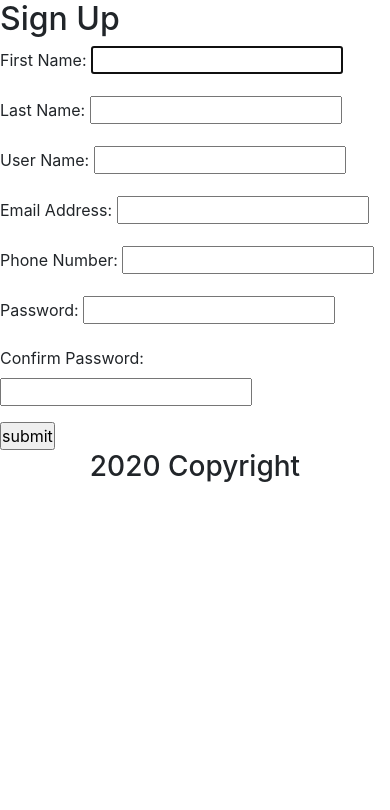
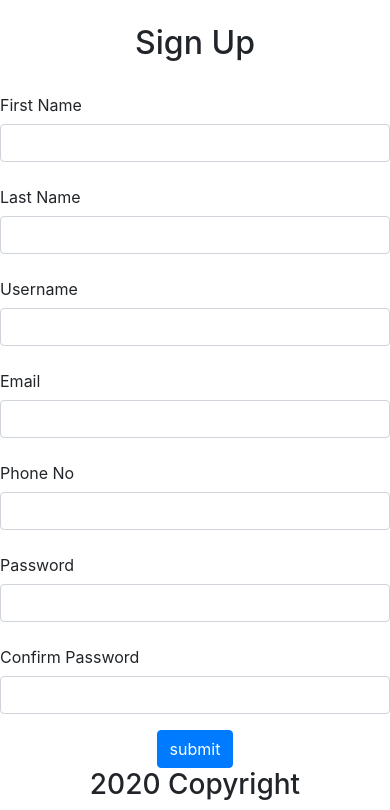
Before and after one commit to Osada97/class-management-system, a PHP site: page /signup.php in a window 390 px wide. Shown: the part 56-866 px from the top of the page. Before the commit the page ends 538 px from the top, so only its background shows below. Run offline with PHP 8.4, Linux system fonts and the light colour scheme; data that the repository does not hold is empty.

Commit message:
forms modified

```diff
--- a/signin.php
+++ b/signin.php
@@ -99,7 +99,7 @@
 	<div class="col-md-4"></div>
 	<div class="col-md-4">
 
-<form action="#" method="POST" >
+<form action="signin.php" method="POST" >
   <div class="form-group row">
     <label for="inputEmail3" class="col-sm-2 col-form-label">Email</label>
     <div class="col-sm-10">
--- a/signup.php
+++ b/signup.php
@@ -1,6 +1,6 @@
 <?php include('inc/header.php')?>
 <?php include ('inc/nav.php')?>
-<?php require_once("inc/connection.php"); ?>
+
 
 <?php
 
@@ -146,9 +146,10 @@
 </head>
 <body>
 
-    <div class="main_container">
+    <div class="container text-center mt-4">
 
         <h2>Sign Up</h2>
+    </div>
 
         <?php
 
@@ -161,38 +162,62 @@
             }
 
         ?>
+        <div class="row mt-4">
+            <div class="col-md-4"></div>
+            <div class="col-md-4 ">
+        <form action="signup.php" method="POST">
+            <div class="form-group row">
+                <label for="firstname" class="col-sm-4 col-form-label">First Name</label>
+            <div class="col-sm-8">
+                <input type="text" class="form-control" id="firstname">
+            </div>
+            </div>
+            <div class="form-group row">
+                <label for="lastname" class="col-sm-4 col-form-label">Last Name</label>
+            <div class="col-sm-8">
+                <input type="text" class="form-control" id="lastname">
+            </div>
+            </div>
+            <div class="form-group row">
+                <label for="username" class="col-sm-4 col-form-label">Username</label>
+            <div class="col-sm-8">
+                <input type="text" class="form-control" id="username">
+            </div>
+            </div>
+            <div class="form-group row">
+                <label for="email" class="col-sm-4 col-form-label">Email</label>
+            <div class="col-sm-8">
+                <input type="email" class="form-control" id="email">
+            </div>
+            </div>
+            <div class="form-group row">
+                <label for="phonenumber" class="col-sm-4 col-form-label">Phone No</label>
+            <div class="col-sm-8">
+                <input type="text" class="form-control" id="phone_no">
+            </div>
+            </div>
+            <div class="form-group row">
+                <label for="password1" class="col-sm-4 col-form-label">Password</label>
+                <div class="col-sm-8">
+                    <input type="password" class="form-control" id="password1">
+                </div>
+            </div>
+            <div class="form-group row">
+                <label for="password2" class="col-sm-4 col-form-label">Confirm Password</label>
+                <div class="col-sm-8">
+                    <input type="password" class="form-control" id="password2">
+                </div>
+            </div>
+            <div class="row">
+                <div class="col-md-12 text-center">
+                    <input class="btn btn-primary" type="submit" name="submit" value="submit">
+                </div>
+            </div>
+        </form>
+        </div>
+        <div class="col-md-4"></div>
 
-        <form action="signup.php" method="POST">
-            <p>
-                <label for="firstname">First Name:</label>
-                <input type="text" name="firstname" id="firstname" autofocus value="<?php echo($firstname) ?>">
-            </p>
-            <p>
-                <label for="lastname">Last Name:</label>
-                <input type="text" name="lastname" id="lastname" value="<?php echo($lastname) ?>">
-            </p>
-            <p>
-                <label for="username">User Name:</label>
-                <input type="text" name="username" id="username" value="<?php echo($username) ?>">
-            </p>
-            <p>
-                <label for="email">Email Address:</label>
-                <input type="email" name="email" id="email" value="<?php echo($email) ?>">
-            </p>
-            <p>
-                <label for="phonenumber">Phone Number:</label>
-                <input type="text" name="phonenumber" id="phonenumber" value="<?php echo($phonenumber) ?>">
-            </p>
-            <p>
-                <label for="password">Password:</label>
-                <input type="password" name="password" id="password">
-            </p>
-            <p>
-                <label for="cpassword">Confirm Password:</label>
-                <input type="password" name="cpassword" id="cpassword">
-            </p>
-            <input type="submit" name="submit" value="submit">
-        </form>
+        </div>
 
     </div><!--main_container-->
 
```
